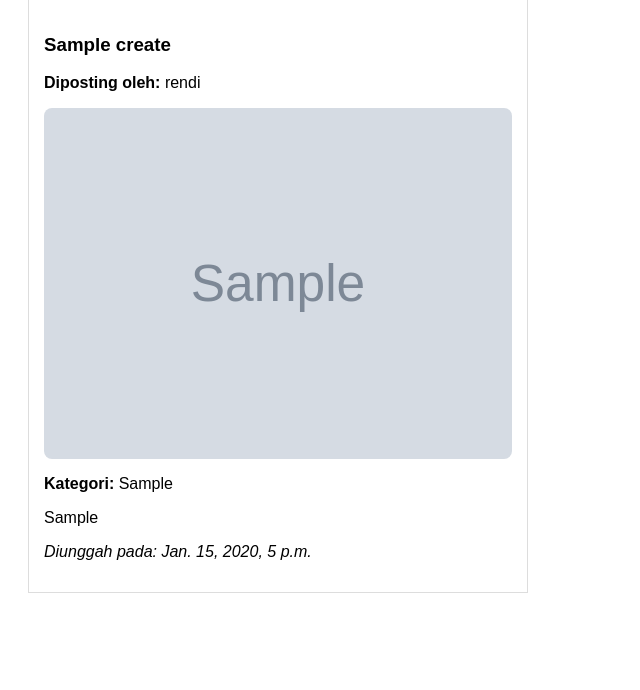
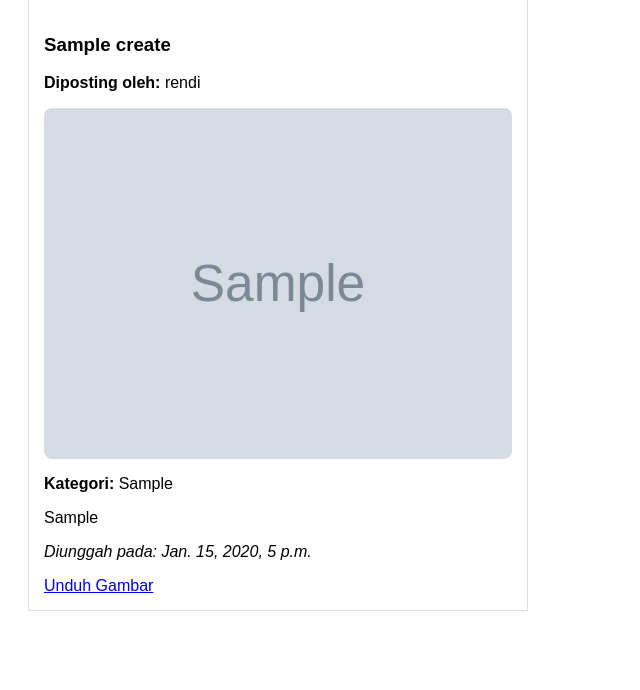
Before and after one commit to rendayy/PBW-DJANGO, a Django app: page /gallery/ in a window 1280 px wide. Shown: the part 110-800 px from the top of the page, without its empty margins (0-640 px from the left). Run offline with Django 5.2, Linux system fonts and the light colour scheme; data comes from the database, SQL or seed files in the repository; tables that the repository leaves empty hold one stand-in row (values such as "Sample post"); grey boxes marked "Sample" are stand-in pictures; some libraries are stand-ins or nearby versions.

Commit message:
add downloader

```diff
--- a/app/templates/global_post.html
+++ b/app/templates/global_post.html
@@ -49,6 +49,7 @@
             <p><strong>Kategori:</strong> {{ gambar.kategori }}</p>
             <p>{{ gambar.deskripsi }}</p>
             <p><em>Diunggah pada: {{ gambar.tanggal_upload }}</em></p>
+            <a href="{{ gambar.gambar.url }}" class="download-button" download>Unduh Gambar</a>
         </div>
     {% empty %}
         <p>Belum ada gambar yang disetujui.</p>
```
